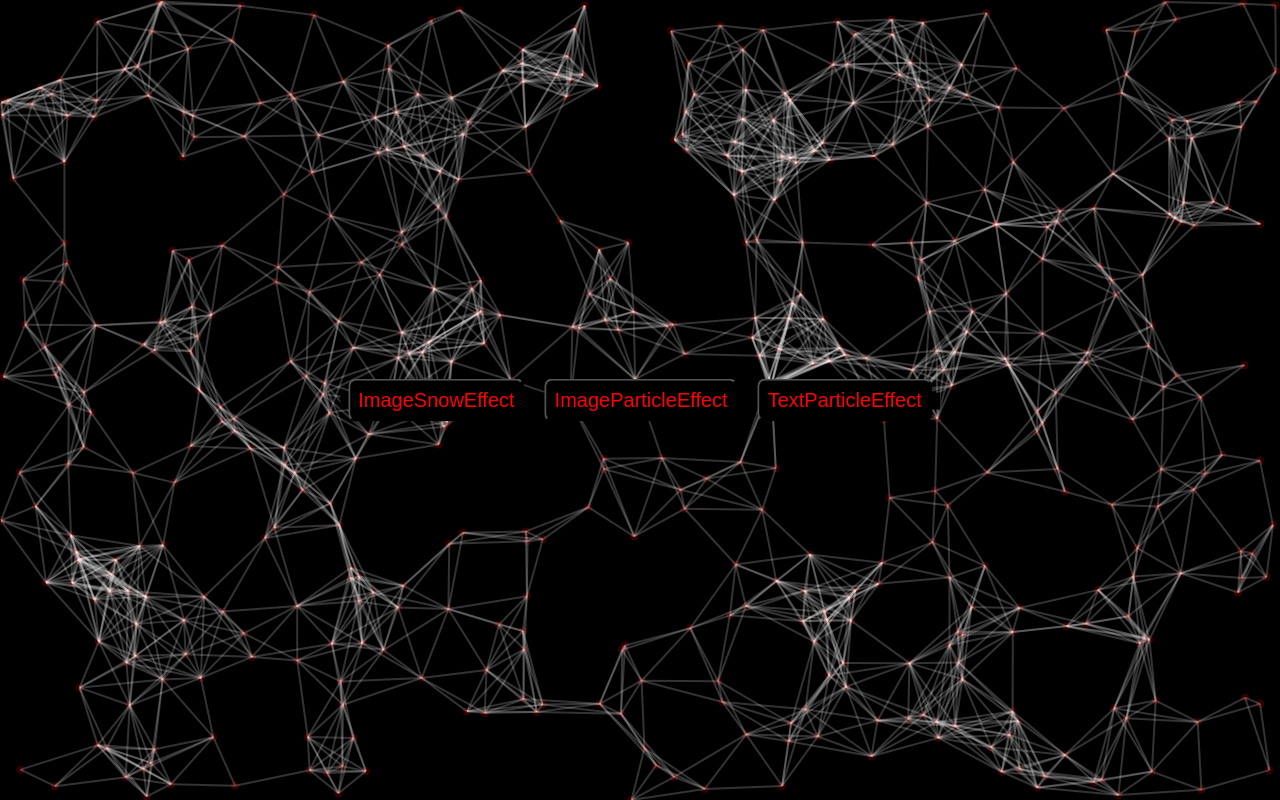
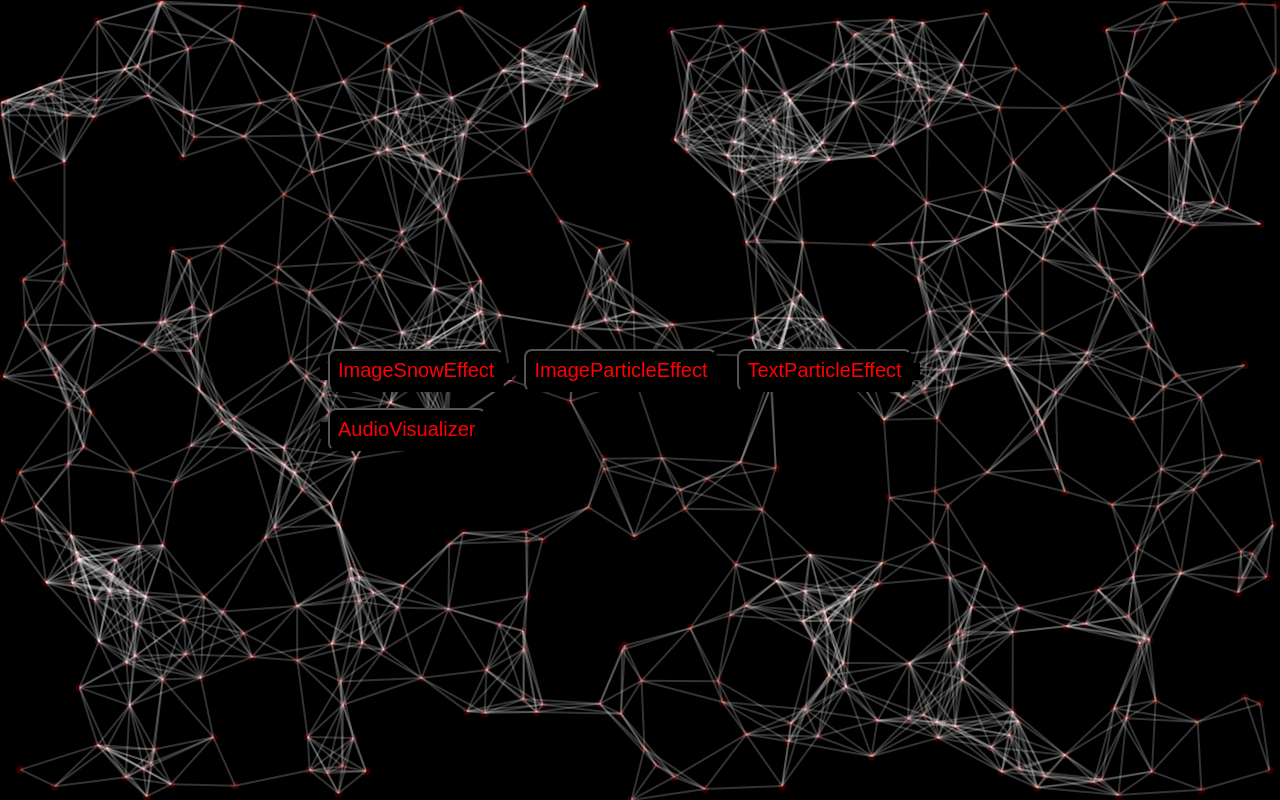
Before and after one commit to senthamizhanB/jsCanvasGraphics, a plain HTML site: page index.html in a window 1280 px wide. Drawn offline with Linux system fonts and the light colour scheme; animation ran at ten frames a second.

Commit message:
Add files via upload

```diff
--- a/index.html
+++ b/index.html
@@ -16,6 +16,7 @@
         <a href="ImageSnowEffect/index.html"><input type="button" value="ImageSnowEffect"></a>
         <a href="ImageSnowEffect/index2.html"><input type="button" value="ImageParticleEffect"></a>
         <a href="TextParticleEffect/index.html"><input type="button" value="TextParticleEffect"></a>
+        <a href="AudioVisualizer/index.html"><input type="button" value="AudioVisualizer"></a>
     </div>
     <script src="script.js"></script>
 </body>
```
